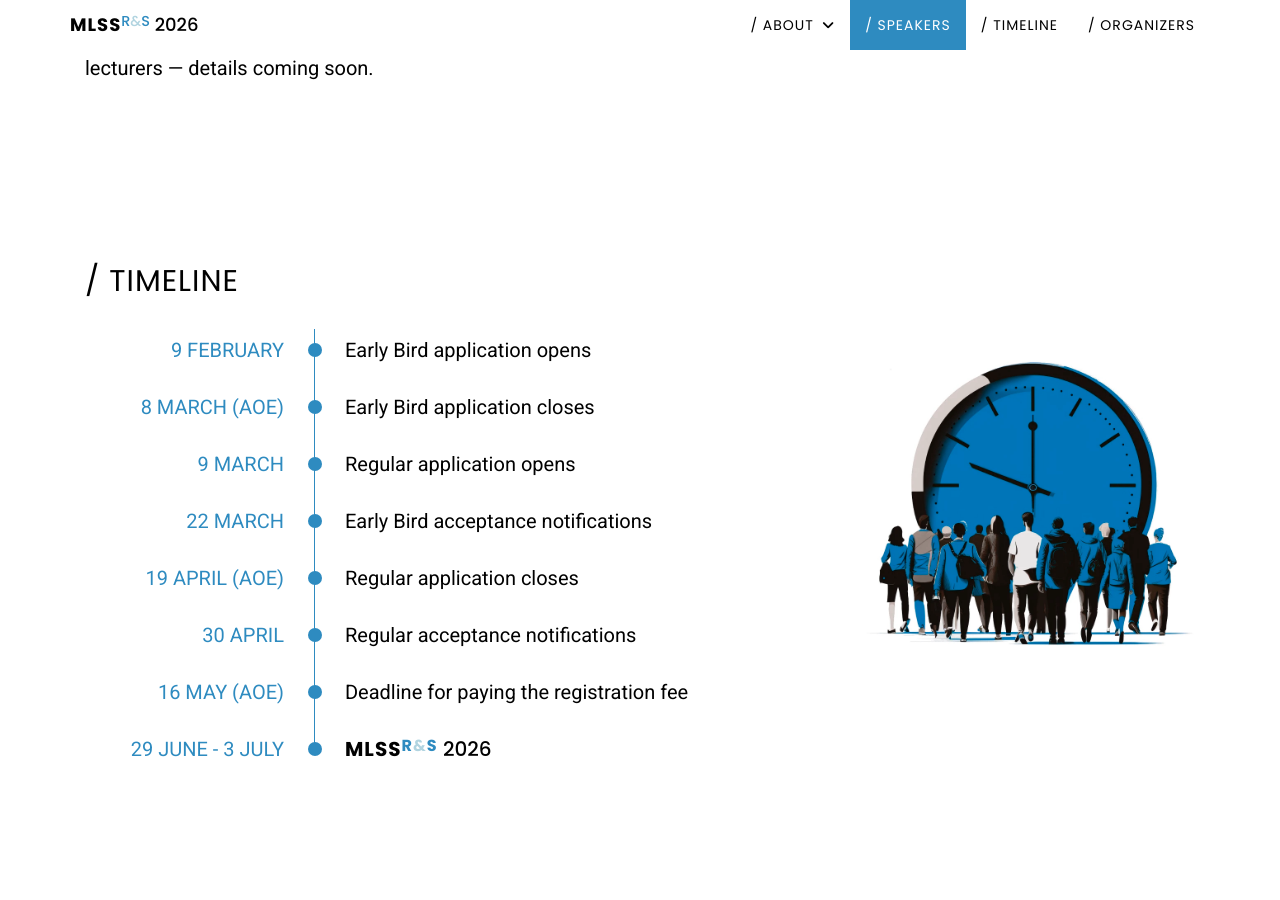
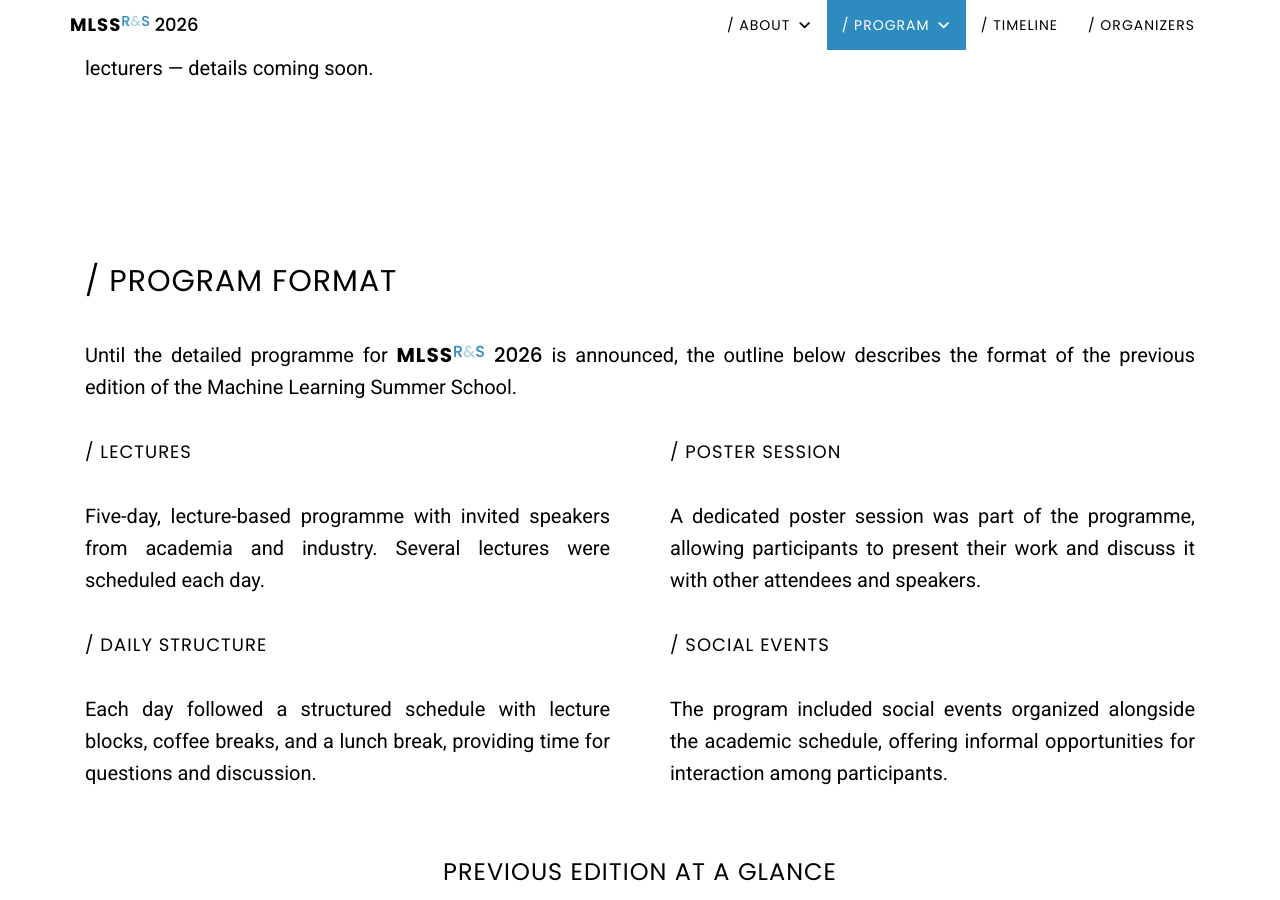
Before and after one commit to mlinpl/mlss2026.mlinpl.org, a Jekyll site: the page built from pages/index.html, in a window 1280 px wide and 900 px high, scrolled down 2896 px. Built offline with Jekyll 4.4.1, drawn with Linux system fonts in a browser that asks for light colours; some of the changed text lies outside the part shown.

Commit message:
Program Format section

```diff
--- a/_config.yml
+++ b/_config.yml
@@ -66,11 +66,19 @@ navigation:
           - name: "/ 2022"
             url: "https://mlss2022.mlinpl.org"
 
-  - name: "/ Speakers"
-    url: "#speakers"
-
-  # - name: "/ Agenda"
-  #   url: "#agenda"
+  - name: "/ Program"
+    url: "#program"
+    subsites:
+      # - name: "/ Agenda"
+      #   url: "#agenda"
+      # - name: "/ Full program"
+      #   url: "/program"
+      - name: "/ Speakers"
+        url: "#speakers"
+      - name: "/ Program format"
+        url: "#program-format"
+      # - name: "/ Venue"
+      #   url: "#venue"
 
   - name: "/ Timeline"
     url: "#timeline"
@@ -78,8 +86,7 @@ navigation:
   # - name: "/ Registration"
   #   url: "registration"
 
-  # - name: "/ Venue"
-  #   url: "#venue"
+
 
   - name: "/ Organizers"
     url: "#organizers"
--- /dev/null
+++ b/_includes/home/program-format.html
@@ -0,0 +1,62 @@
+<!-- Program Format Section -->
+<section id="program-format" class="container content-section">
+    <div class="row">
+        <div class="col-lg-12">
+            <h2>/ Program Format</h2>
+            <p>
+                Until the detailed programme for {{ site.inline-logo }} is announced, the outline below describes the format of the previous edition of the Machine Learning Summer School.
+            </p>
+        </div>
+    </div>
+
+    <div class="row mt-4">
+        <div class="col-md-6 mb-4">
+            <h4>/ Lectures</h4>
+            <p>
+                Five-day, lecture-based programme with invited speakers from academia and industry. Several lectures were scheduled each day.
+            </p>
+        </div>
+        <div class="col-md-6 mb-4">
+            <h4>/ Poster session</h4>
+            <p>
+                A dedicated poster session was part of the programme, allowing participants to present their work and discuss it with other attendees and speakers.
+            </p>
+        </div>
+        <div class="col-md-6 mb-4">
+            <h4>/ Daily structure</h4>
+            <p>
+                Each day followed a structured schedule with lecture blocks, coffee breaks, and a lunch break, providing time for questions and discussion.
+            </p>
+        </div>
+        <div class="col-md-6 mb-4">
+            <h4>/ Social events</h4>
+            <p>
+                The program included social events organized alongside the academic schedule, offering informal opportunities for interaction among participants.
+            </p>
+        </div>
+    </div>
+
+    <div class="row mt-5">
+        <div class="col-12">
+            <h3 class="text-center mb-4">Previous edition at a glance</h3>
+        </div>
+    </div>
+    <div class="row text-center">
+        <div class="col-md-3 col-6">
+            <h2 class="emph" style="margin: 0;">7</h2>
+            <p>days of on-site programme</p>
+        </div>
+        <div class="col-md-3 col-6">
+            <h2 class="emph" style="margin: 0;">14</h2>
+            <p>invited lectures</p>
+        </div>
+        <div class="col-md-3 col-6">
+            <h2 class="emph" style="margin: 0;">&gt;100</h2>
+            <p>participants</p>
+        </div>
+        <div class="col-md-3 col-6">
+            <h2 class="emph" style="margin: 0;">✓</h2>
+            <p>Poster session and social events included</p>
+        </div>
+    </div>
+</section>
--- a/_layouts/home.html
+++ b/_layouts/home.html
@@ -15,6 +15,8 @@
     {% comment %}
     {% include home/speakers-slider.html %}
     {% endcomment %}
+
+    {% include home/program-format.html %}
 
     {% comment %}
     {% include agenda.html agenda-data=site.data.mlss-agenda %}
```
